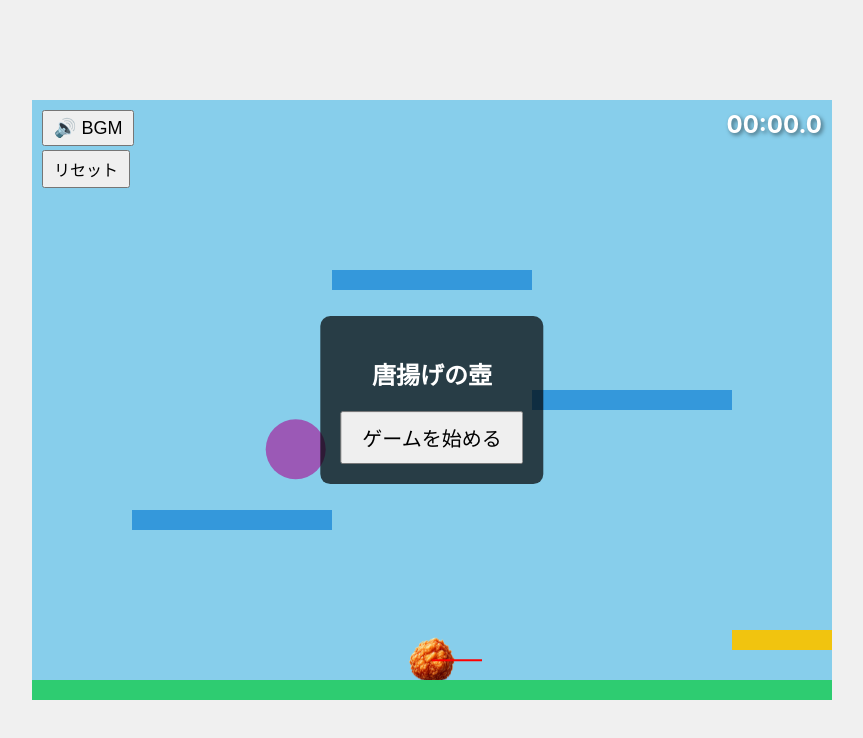
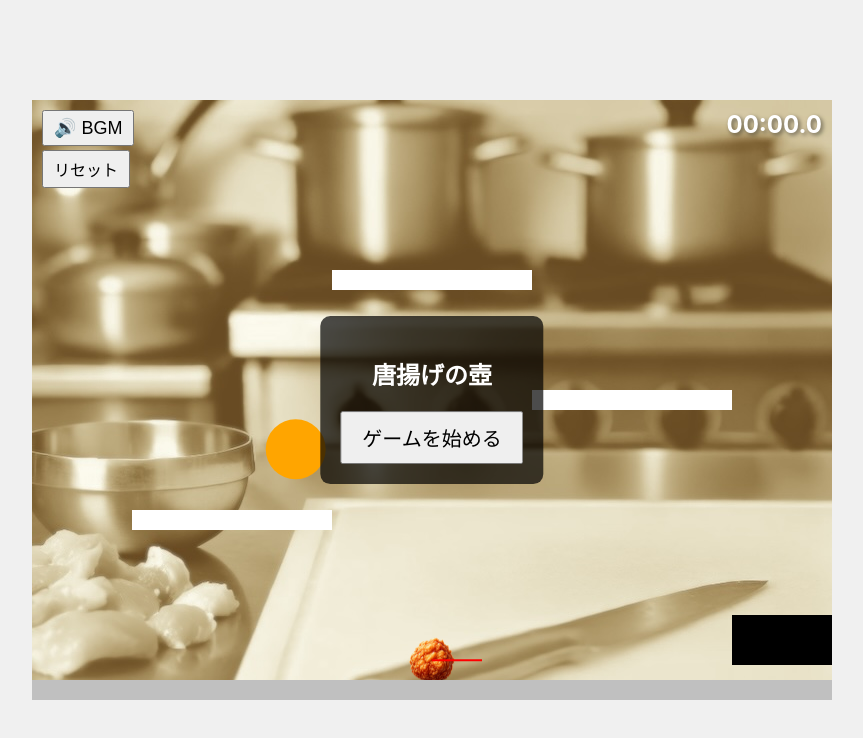
Before and after one commit to MaTTalv001/karaageotoko, a React (Create React App) app: page / in a window 1280 px wide. Shown: the top 738 px of the page, without its empty margins (208-1071 px from the left). Built offline with nearby package versions, Linux system fonts and the light colour scheme; no server answers; the database is empty.

Commit message:
matter.js

```diff
--- a/src/components/Game.jsx
+++ b/src/components/Game.jsx
@@ -184,9 +184,18 @@ const Game = () => {
         position: 'relative',
         width: `${GAME_WIDTH}px`,
         height: `${GAME_HEIGHT}px`,
-        overflow: 'hidden'
+        overflow: 'hidden',
+        backgroundImage: 'url("/img/karaage_bg.jpg")',
+        backgroundSize: 'cover',
+        backgroundPosition: 'center'
       }}>
-        <div ref={sceneRef} style={{ width: '100%', height: '100%' }} />
+        <div ref={sceneRef} style={{
+          width: '100%',
+          height: '100%',
+          position: 'absolute',
+          top: 0,
+          left: 0
+        }} />
         <Timer
           isRunning={isTimerRunning}
           onTimeUpdate={handleTimeUpdate}
--- a/src/utils/bodyCreation.js
+++ b/src/utils/bodyCreation.js
@@ -30,34 +30,34 @@ export const createBodies = (width, height) => {
     isStatic: true,
     friction: PLATFORM_FRICTION,
     restitution: PLATFORM_RESTITUTION,
-    render: { fillStyle: '#2ecc71' }
+    render: { fillStyle: 'silver' }
   });
 
   const platform1 = Matter.Bodies.rectangle(width / 4, height * 0.7, width / 4, 20, {
     isStatic: true,
     friction: PLATFORM_FRICTION,
     restitution: PLATFORM_RESTITUTION,
-    render: { fillStyle: '#3498db' }
+    render: { fillStyle: 'white' }
   });
 
   const platform2 = Matter.Bodies.rectangle(width * 0.75, height * 0.5, width / 4, 20, {
     isStatic: true,
     friction: PLATFORM_FRICTION,
     restitution: PLATFORM_RESTITUTION,
-    render: { fillStyle: '#3498db' }
+    render: { fillStyle: 'white' }
   });
 
   const platform3 = Matter.Bodies.rectangle(width / 2, height * 0.3, width / 4, 20, {
     isStatic: true,
     friction: PLATFORM_FRICTION,
     restitution: PLATFORM_RESTITUTION,
-    render: { fillStyle: '#3498db' }
+    render: { fillStyle: 'white' }
   });
 
-  const goal = Matter.Bodies.rectangle(width - 50, height * 0.9, 100, 20, {
+  const goal = Matter.Bodies.rectangle(width - 50, height * 0.9, 100, 50, {
     isStatic: true,
     isSensor: true,
-    render: { fillStyle: '#f1c40f' },
+    render: { fillStyle: 'black' },
     label: 'goal'
   });
 
@@ -65,7 +65,7 @@ export const createBodies = (width, height) => {
     restitution: 1,
     friction: 0.001,
     frictionAir: 0.001,
-    render: { fillStyle: '#9b59b6' },
+    render: { fillStyle: 'orange' },
     label: 'bouncingBall'
   });
 
--- a/src/utils/matterSetup.js
+++ b/src/utils/matterSetup.js
@@ -14,7 +14,7 @@ export const setupMatter = (element, width, height) => {
       width: width,
       height: height,
       wireframes: false,
-      background: '#87CEEB'
+      background: 'transparent'
     }
   });
 
```
Also changed, not shown: public/img/karaage_bg.jpg (added).
